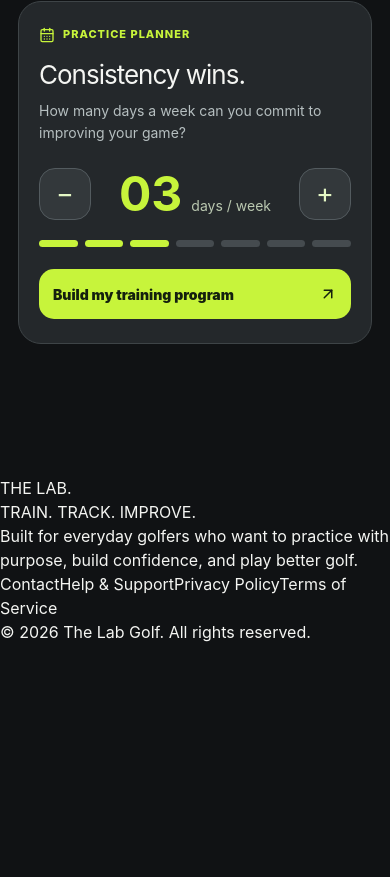
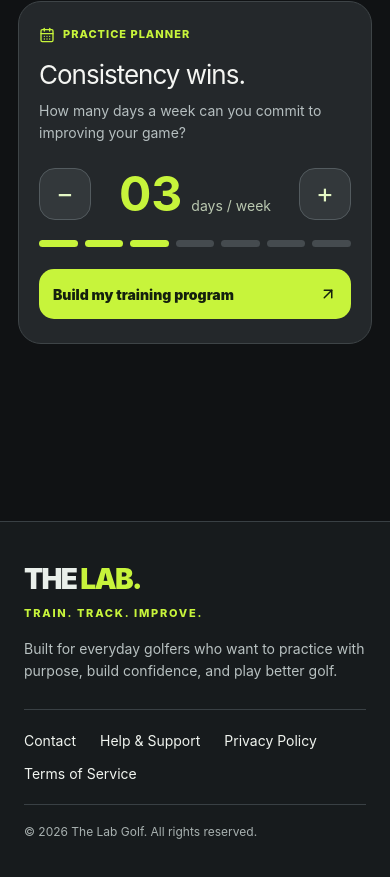
Before and after one commit to thelabgolf/thelabgolf.github.io, a React (Vite) app in the folder lab2/: page / in a window 390 px wide. Shown: the part 2287-3164 px from the top of the page. Before the commit the page ends 2931 px from the top, so only its background shows below. Built offline with nearby package versions, Linux system fonts and the light colour scheme.

Commit message:
Style responsive compact footer

```diff
--- a/lab2/src/styles.css
+++ b/lab2/src/styles.css
@@ -57,3 +57,5 @@ body{background:#101214;color:#f4f5f2}
 
 /* Mobile navigation is handled by the persistent five-tab dock. */
 @media(max-width:899px){.menu-button,.mobile-menu{display:none!important}.top-inner{min-height:70px}}
+
+.site-footer{background:#171b1d;border-top:1px solid #394044;color:#e9efea;margin-top:45px;padding:36px 24px 120px;font-family:Inter,system-ui,sans-serif}.site-footer .footer-brand{font-weight:900;letter-spacing:-.06em;font-size:28px}.site-footer .footer-brand span,.site-footer .footer-tag{color:#c7f43b}.site-footer .footer-tag{font-size:11px;letter-spacing:.16em;font-weight:800;margin:5px 0 16px}.site-footer p{color:#b8c1c1;line-height:1.6;max-width:560px;font-size:14px}.site-footer nav{display:flex;flex-wrap:wrap;gap:12px 24px;border-top:1px solid #394044;border-bottom:1px solid #394044;margin:26px 0 18px;padding:20px 0}.site-footer a{color:#f0f4ef;text-decoration:none;font-size:14px}.site-footer a:hover{color:#c7f43b}.site-footer .footer-copy{font-size:12px;color:#a8b1b0}@media(min-width:900px){.site-footer{padding:36px max(24px,calc((100vw - 1120px)/2)) 40px}}
```
